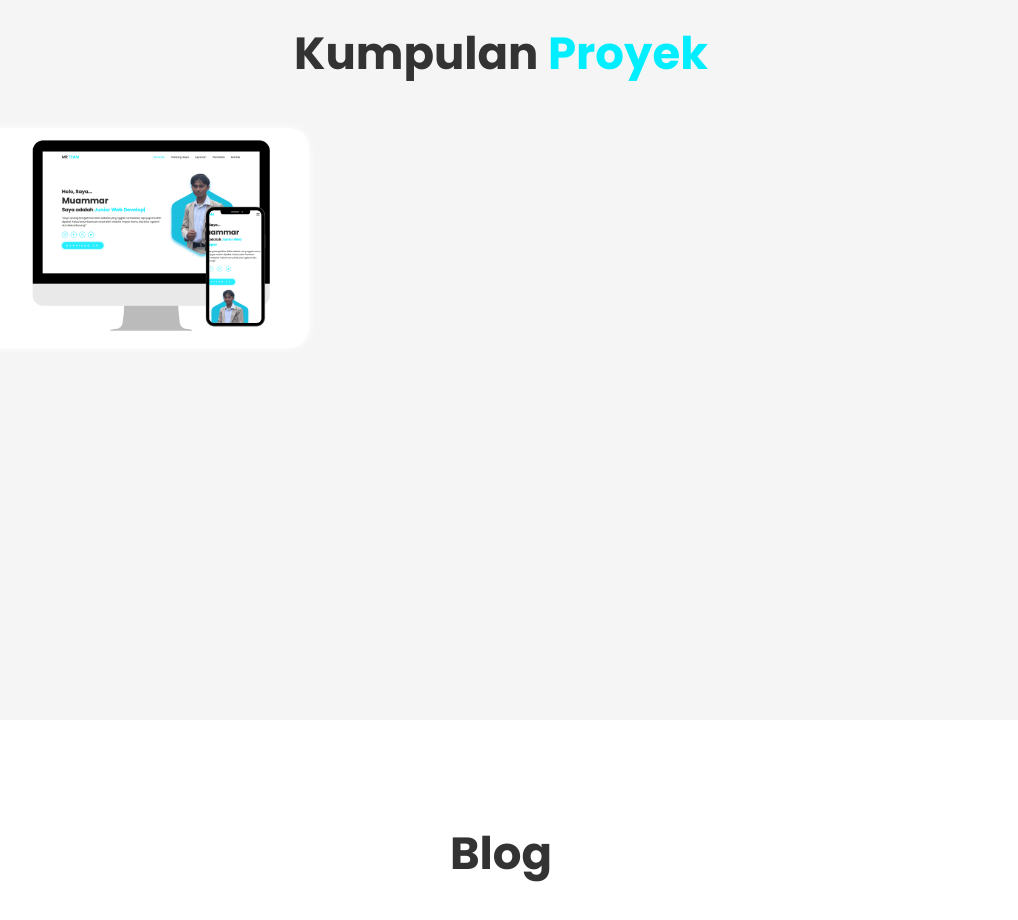
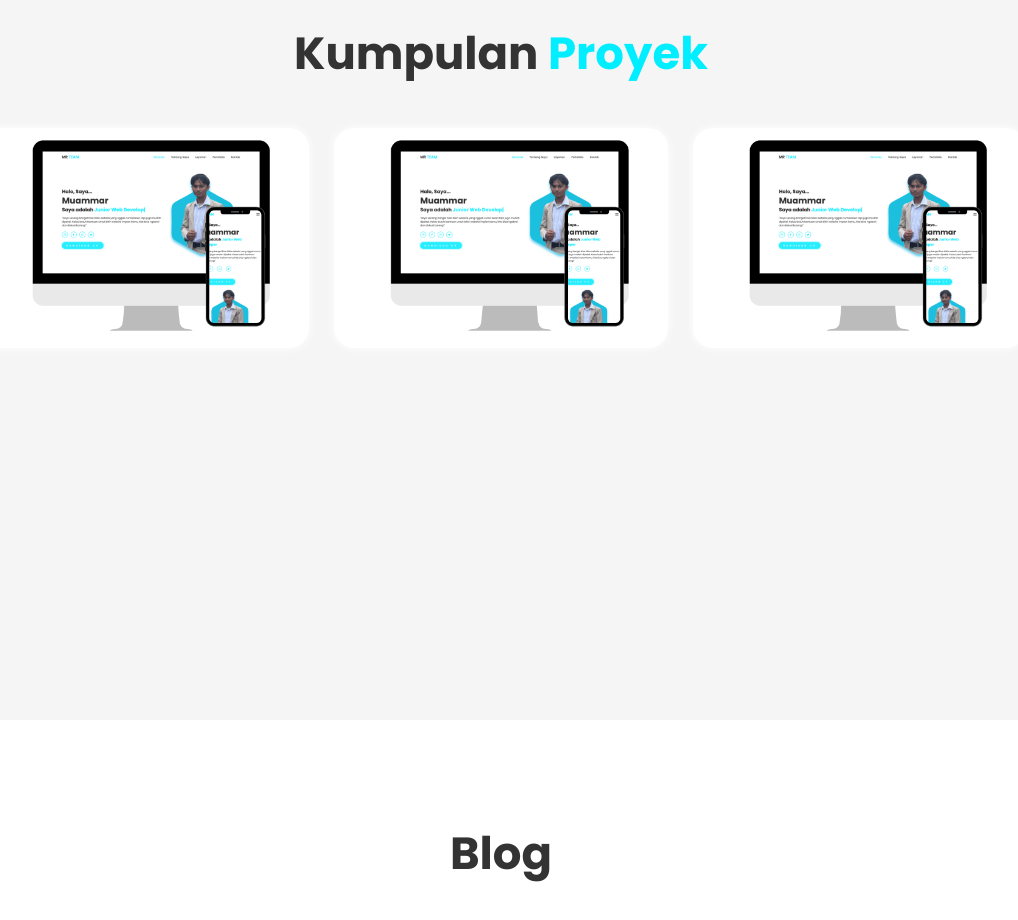
Before and after one commit to muammar-rel/HTML-CSS-Portofolio, a plain HTML site: page index.html in a window 1280 px wide. Shown: the part 2480-3400 px from the top of the page, without its empty margins (139-1157 px from the left). Drawn offline with nearby package versions, Linux system fonts and the light colour scheme.

Commit message:
update html

```diff
--- a/index.html
+++ b/index.html
@@ -130,6 +130,30 @@
             ></a>
           </div>
         </div>
+        <div class="portofolio-box">
+          <img src="images/portfolio1.jpg" alt="" />
+          <div class="portofolio-layer">
+            <h4>Web Design Portofolio</h4>
+            <p>
+              Project ini sebagai latihan dan juga tugas pada perkuliahan UI/UX
+            </p>
+            <a href="https://ui-ux-muammar-portofolio.vercel.app/"
+              ><i class="bx bx-link-external"></i
+            ></a>
+          </div>
+        </div>
+        <div class="portofolio-box">
+          <img src="images/portfolio1.jpg" alt="" />
+          <div class="portofolio-layer">
+            <h4>Web Design Portofolio</h4>
+            <p>
+              Project ini sebagai latihan dan juga tugas pada perkuliahan UI/UX
+            </p>
+            <a href="https://ui-ux-muammar-portofolio.vercel.app/"
+              ><i class="bx bx-link-external"></i
+            ></a>
+          </div>
+        </div>
       </div>
     </section>
 
```
